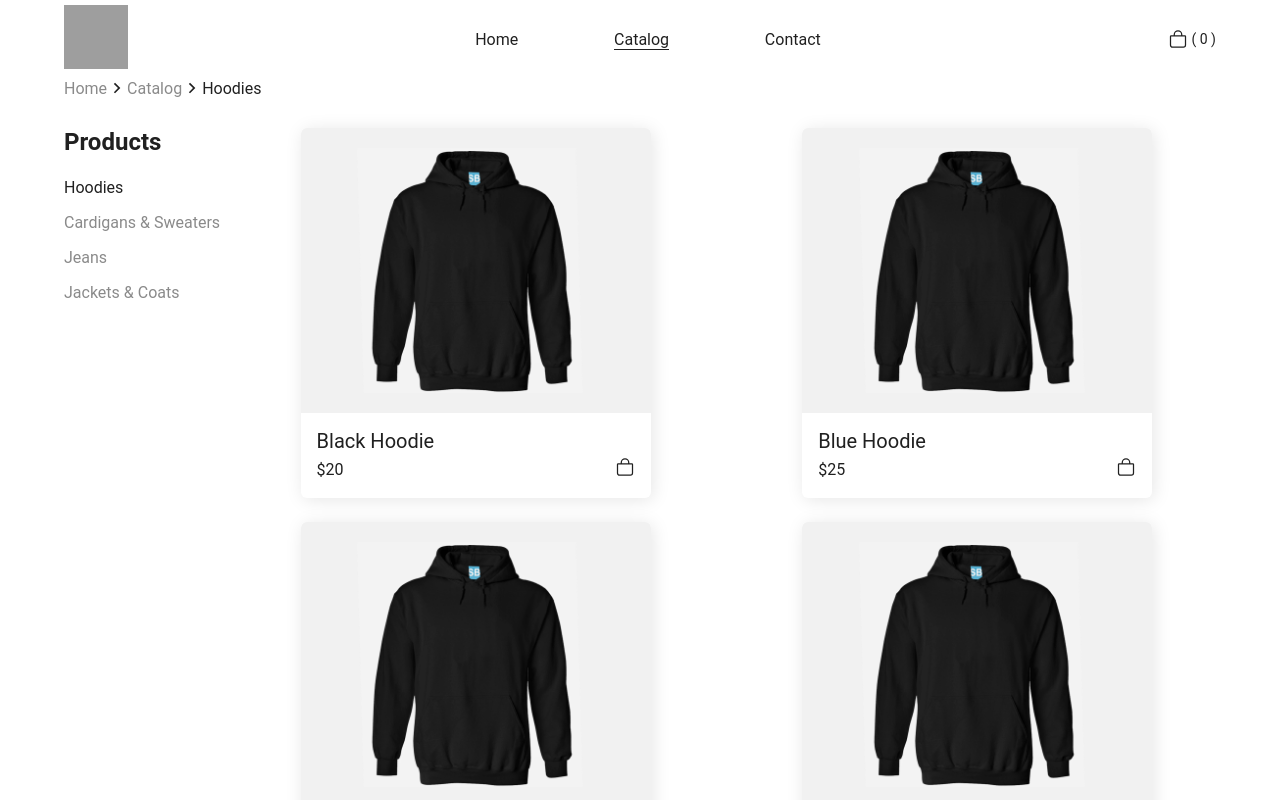
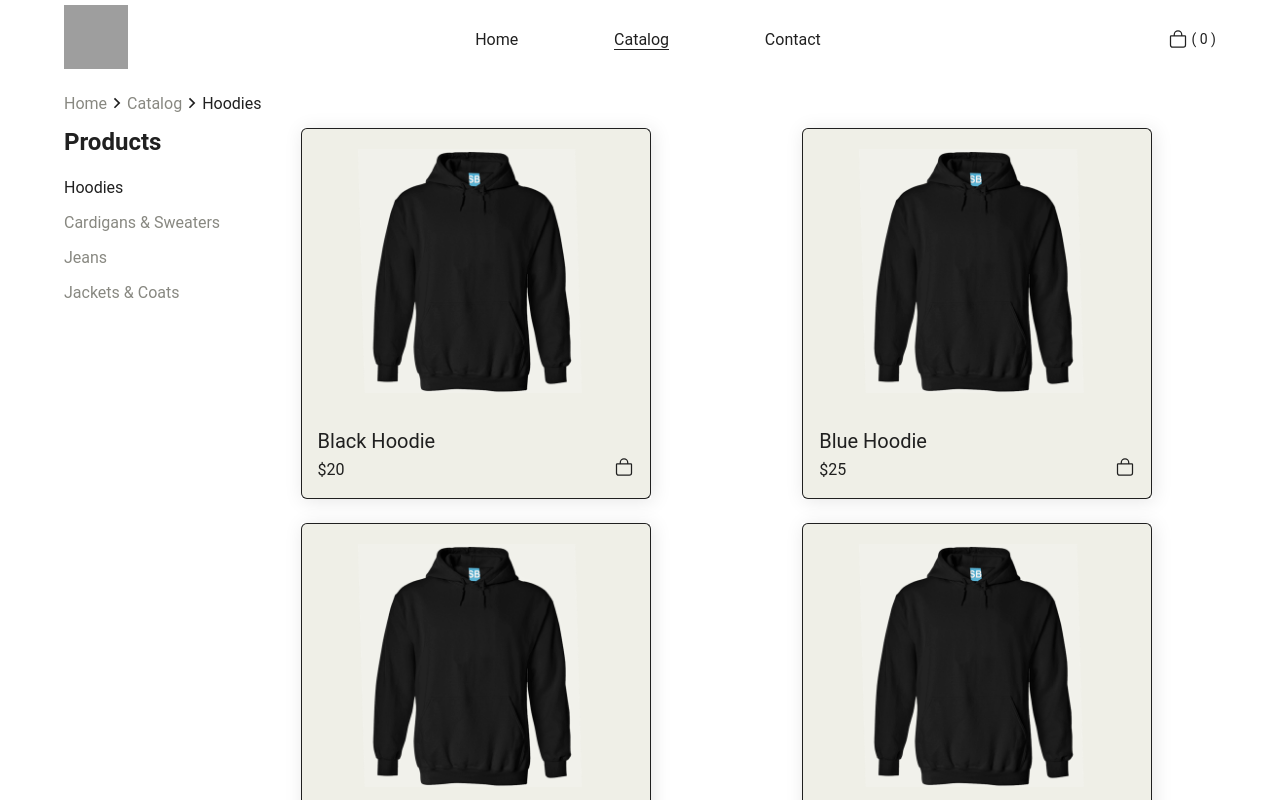
Before and after one commit to JacksonJ97/clothing-store, a React (Create React App) app: page /shop in a window 1280 px wide. Shown: the top 800 px of the page. Built offline with nearby package versions, Linux system fonts and the light colour scheme; grey boxes are pictures that could not be loaded.

Commit message:
fixed styling

```diff
--- a/src/components/AddToCart/AddToCart.js
+++ b/src/components/AddToCart/AddToCart.js
@@ -3,11 +3,15 @@ import styled from "styled-components";
 // Styles
 const Button = styled.button`
   font-size: 1rem;
-  background: none;
+  background-color: #ffffff;
   border: 1px solid #202020;
   border-radius: 6px;
   padding: 0.75em;
   cursor: pointer;
+
+  :hover {
+    background-color: #efefe7;
+  }
 `;
 
 const AddToCart = ({ item, setCartItems }) => {
--- a/src/components/Breadcrumb/Breadcrumb.js
+++ b/src/components/Breadcrumb/Breadcrumb.js
@@ -11,7 +11,7 @@ const Wrapper = styled.div`
   align-items: center;
 
   a {
-    color: #8a8a8a;
+    color: #888881;
   }
 
   a:hover {
--- a/src/components/CartMain/CartMain.js
+++ b/src/components/CartMain/CartMain.js
@@ -14,6 +14,10 @@ const Wrapper = styled.div`
     border: 1px solid #202020;
     background-color: #ffffff;
     cursor: pointer;
+  }
+
+  .checkout-btn:hover {
+    background-color: #efefe7;
   }
 `;
 
--- a/src/components/EmptyCartMain/EmptyCartMain.js
+++ b/src/components/EmptyCartMain/EmptyCartMain.js
@@ -14,6 +14,10 @@ const Wrapper = styled.div`
     border: 1px solid #202020;
     background-color: #ffffff;
     cursor: pointer;
+  }
+
+  button:hover {
+    background-color: #efefe7;
   }
 `;
 
--- a/src/components/Nav/Nav.js
+++ b/src/components/Nav/Nav.js
@@ -14,6 +14,7 @@ const Wrapper = styled.nav`
 
 const Nav = () => {
   const activeStyle = { borderBottom: "1px solid #202020" };
+
   return (
     <Wrapper>
       <ul>
--- a/src/components/ProductCard/ProductCard.js
+++ b/src/components/ProductCard/ProductCard.js
@@ -5,12 +5,14 @@ import { IoBagOutline } from "react-icons/io5";
 // Styles
 const Wrapper = styled.div`
   max-width: 350px;
-  border-radius: 6px;
   box-shadow: 2px 2px 18px 0px rgba(0, 0, 0, 0.1);
 
   .image-container {
-    background-color: #f1f1f1;
+    background-color: #efefe7;
     border-radius: 6px 6px 0 0;
+    border-top: 1px solid #202020;
+    border-left: 1px solid #202020;
+    border-right: 1px solid #202020;
   }
 
   img {
@@ -22,6 +24,11 @@ const Wrapper = styled.div`
   }
 
   .product-details {
+    border-radius: 0 0 6px 6px;
+    border-bottom: 1px solid #202020;
+    border-left: 1px solid #202020;
+    border-right: 1px solid #202020;
+    background-color: #efefe7;
     padding: 1em;
   }
 
--- a/src/components/ProductCategory/ProductCategory.js
+++ b/src/components/ProductCategory/ProductCategory.js
@@ -5,7 +5,7 @@ import styled from "styled-components";
 const List = styled.ul`
   a {
     display: block;
-    color: #8a8a8a;
+    color: #888881;
   }
 
   a:hover {
--- a/src/containers/Home/Home.js
+++ b/src/containers/Home/Home.js
@@ -6,27 +6,64 @@ import mobileBackground from "../../assets/images/homepage-mobile-bg.jpg";
 // Styles
 const Wrapper = styled.main`
   display: flex;
-  align-items: center;
-  font-size: clamp(1.75rem, 3vw, 3rem);
+  align-items: flex-start;
+  justify-content: center;
+  height: 100%;
+  font-size: clamp(1.25rem, 5vw, 1.75rem);
   padding: 0 5%;
   background-image: url(${mobileBackground});
   background-size: cover;
   background-position: center right 40%;
 
+  h1 {
+    color: #ffffff;
+  }
+
+  .details {
+    text-align: center;
+    background-color: rgba(32, 32, 32, 0.6);
+    border-radius: 6px;
+    margin-top: 4em;
+    padding: 2em;
+  }
+
   button {
     display: block;
-    margin: 2em 0;
+    margin: 2em auto 0 auto;
     padding: 1em 2em;
     font-size: clamp(0.875rem, 1.25vw, 1rem);
+    background-color: #ffffff;
     border: 1px solid #202020;
     border-radius: 6px;
     cursor: pointer;
   }
 
+  button:hover {
+    background-color: #efefe7;
+  }
+
   @media (min-width: 700px) {
+    align-items: center;
+    justify-content: flex-start;
+    font-size: clamp(1.75rem, 3vw, 3rem);
     background-image: url(${desktopBackground});
     background-size: cover;
     background-position: top 20% center;
+
+    h1 {
+      color: #202020;
+    }
+
+    .details {
+      text-align: left;
+      background-color: transparent;
+      margin: 0;
+      padding: 0;
+    }
+
+    button {
+      margin: 2em 0;
+    }
   }
 `;
 
@@ -35,7 +72,7 @@ const Homepage = () => {
 
   return (
     <Wrapper>
-      <div>
+      <div className="details">
         <h1>
           Fall <br /> Collection <br /> 2022
         </h1>
--- a/src/containers/Shop/Shop.js
+++ b/src/containers/Shop/Shop.js
@@ -14,6 +14,7 @@ const Wrapper = styled.main`
 
   .breadcrumb {
     grid-column: 1 / 4;
+    align-self: center;
   }
 
   .products-title {
```
Also changed, not shown: src/containers/Header/Header.js (+9 -0 lines).
